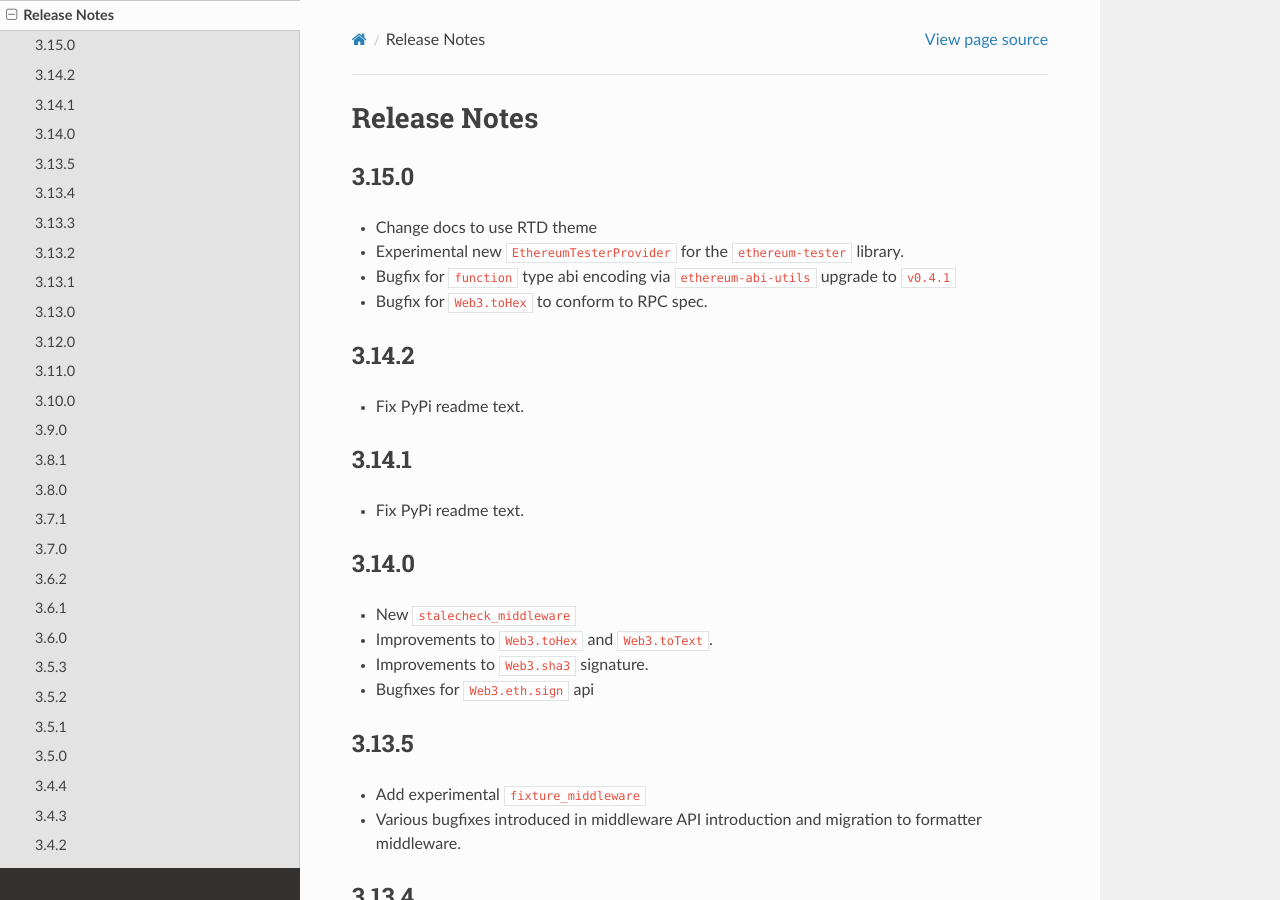
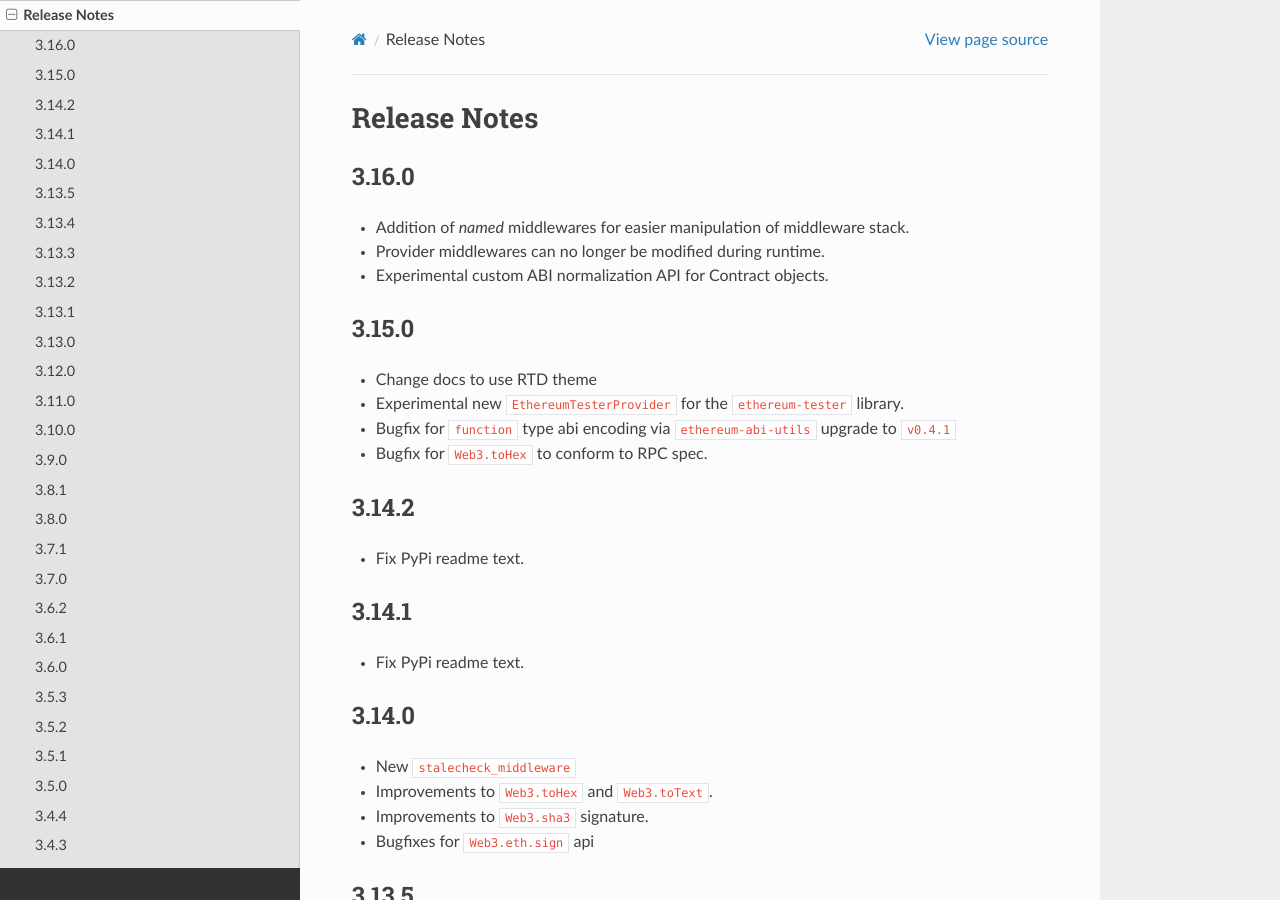
Before and after one commit to shuziren/web3.py, a Sphinx documentation site: the page built from docs/releases.rst, in a window 1280 px wide and 900 px high. Built offline with Sphinx 7.4.7 and the Read the Docs theme 2.0.0, drawn with Linux system fonts in a browser that asks for light colours; pages that are not in the unit, such as notebooks, are missing from menus.

Commit message:
3.16.0 Release

```diff
--- a/docs/releases.rst
+++ b/docs/releases.rst
@@ -1,5 +1,13 @@
 Release Notes
 =============
+
+3.16.0
+------
+
+* Addition of *named* middlewares for easier manipulation of middleware stack.
+* Provider middlewares can no longer be modified during runtime.
+* Experimental custom ABI normalization API for Contract objects.
+
 
 3.15.0
 ------
--- a/setup.py
+++ b/setup.py
@@ -30,7 +30,7 @@ if sys.platform == 'win32':
 
 setup(
     name='web3',
-    version='3.15.0',
+    version='3.16.0',
     description="""Web3.py""",
     long_description_markdown_filename='README.md',
     author='Piper Merriam',
```
